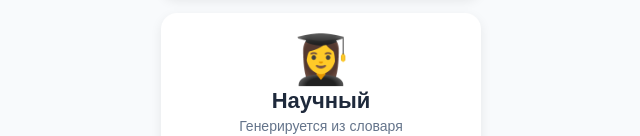
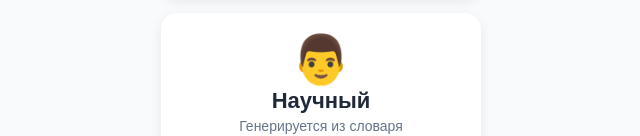
Before and after one commit to Krivich/readtrap, a website: page index.html in a window 1280 px wide. Shown: the part 562-698 px from the top of the page, without its empty margins (319-959 px from the left). Drawn offline with Linux system fonts and the light colour scheme.

Commit message:
style: мужской студент 👨‍ для научного уровня

```diff
--- a/index.html
+++ b/index.html
@@ -24,7 +24,7 @@
           <span class="level-desc">Все 50 уроков</span>
         </button>
         <button class="level-btn level-scientific" id="btn-scientific">
-          <span class="level-emoji">👩‍🎓</span>
+          <span class="level-emoji">👨‍</span>
           <span class="level-label">Научный</span>
           <span class="level-desc">Генерируется из словаря</span>
         </button>
```
